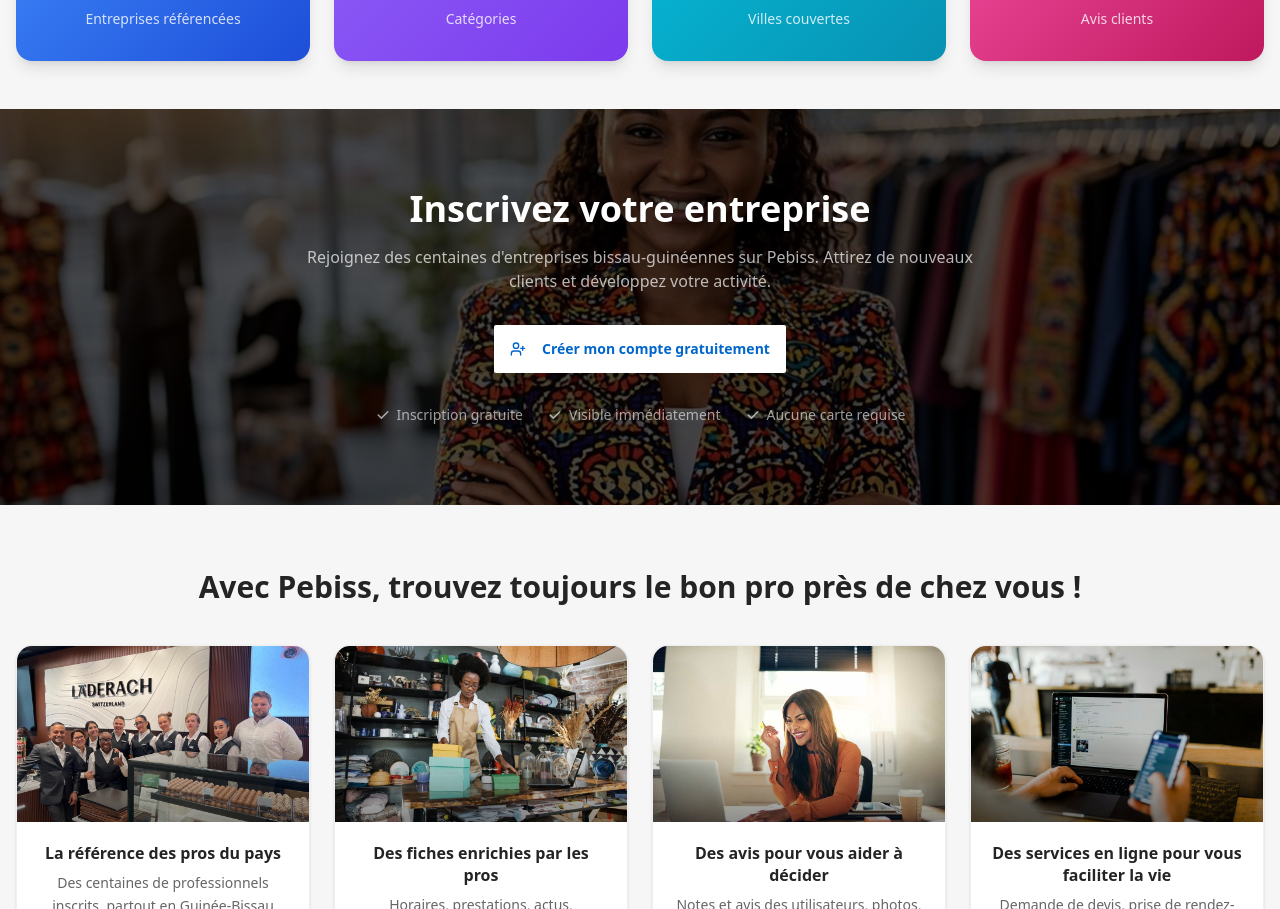
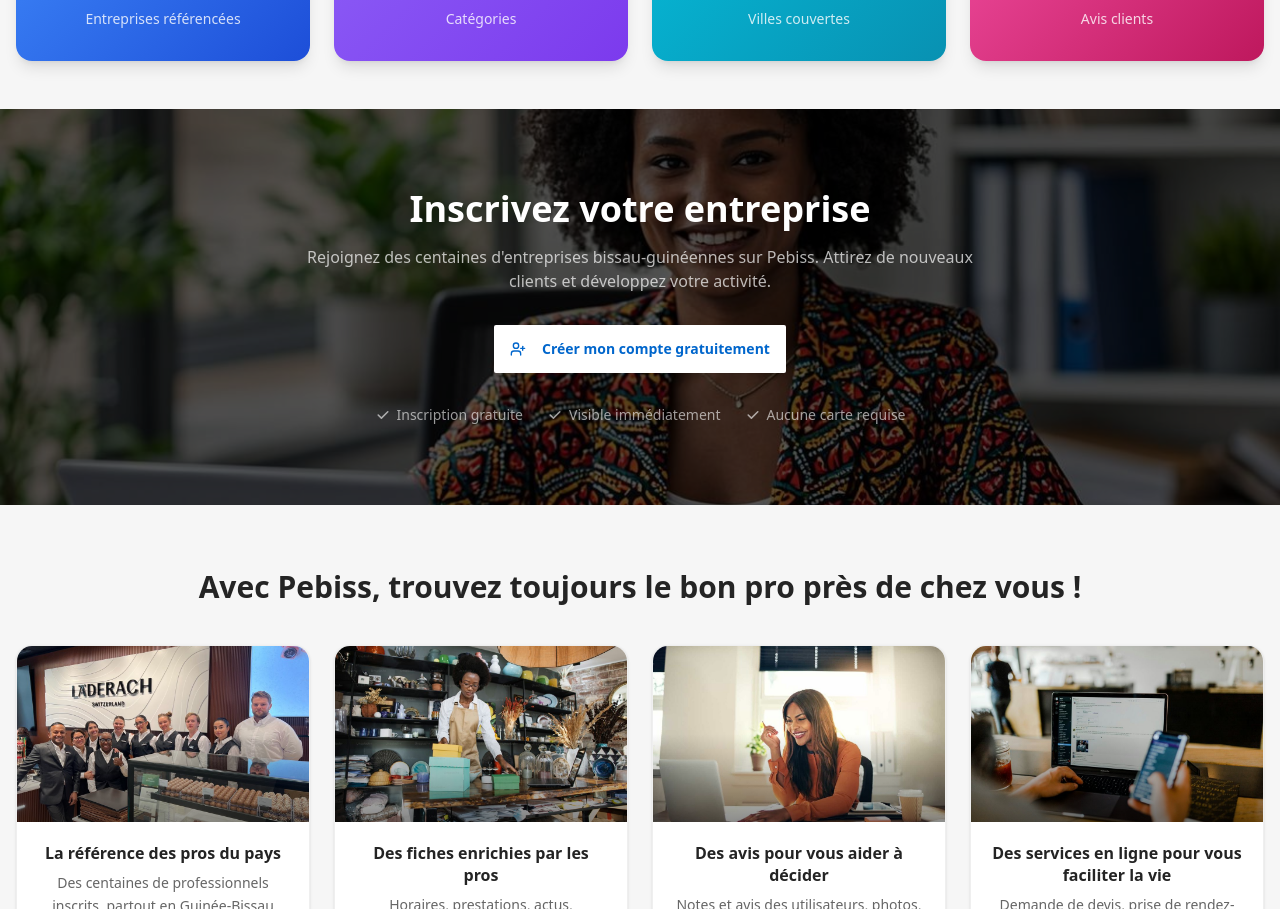
Before and after one commit to topmuch/pebissoa, a Next.js app: page / in a window 1280 px wide. Shown: the part 2534-3443 px from the top of the page. Built offline with nearby package versions, Linux system fonts and the light colour scheme; no server answers; the database is empty.

Commit message:
Image section CTA « Inscrivez votre entreprise » remplacée : femme d'affaires africaine au bureau (cta-office.png, overlay ajusté 65%)

```diff
--- a/src/app/(main)/page.tsx
+++ b/src/app/(main)/page.tsx
@@ -468,11 +468,11 @@ export default function HomePage() {
       <section className="py-16 md:py-20 relative overflow-hidden">
         <div className="absolute inset-0">
           <img
-            src="/hero.png"
+            src="/cta-office.png"
             alt=""
             className="absolute inset-0 w-full h-full object-cover"
           />
-          <div className="absolute inset-0 bg-black/70" />
+          <div className="absolute inset-0 bg-black/65" />
         </div>
         <div className="relative container mx-auto px-4 text-center">
           <h2 className="text-2xl md:text-4xl font-bold text-white mb-4">
```
Also changed, not shown: public/cta-office.png (added).
